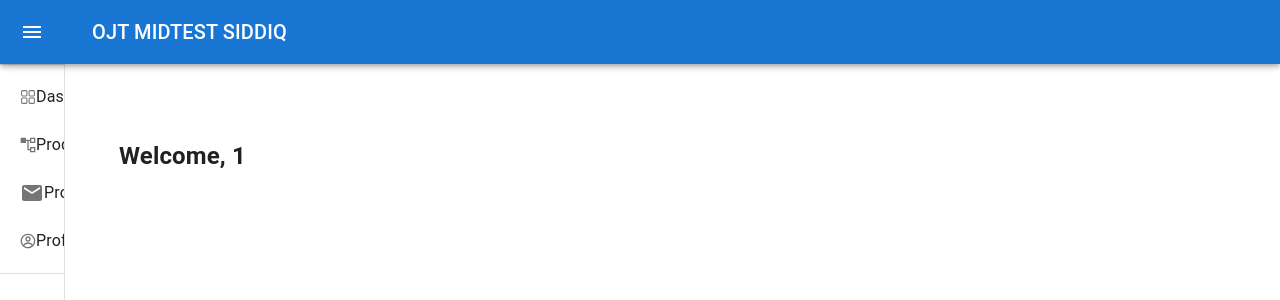
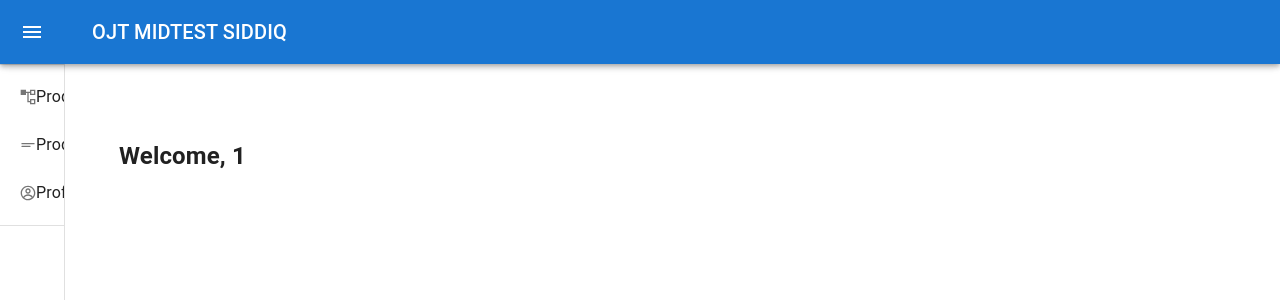
Before and after one commit to Swildz/frontend-ojtmidtest, a React (Create React App) app: page /dashboard/1 in a window 1280 px wide. Shown: the top 300 px of the page. Built offline with nearby package versions, Linux system fonts and the light colour scheme.

Commit message:
Update Nav

```diff
--- a/src/components/sidebar.component.jsx
+++ b/src/components/sidebar.component.jsx
@@ -15,12 +15,11 @@ import ListItem from '@mui/material/ListItem';
 import ListItemButton from '@mui/material/ListItemButton';
 import ListItemIcon from '@mui/material/ListItemIcon';
 import ListItemText from '@mui/material/ListItemText';
-import InboxIcon from '@mui/icons-material/MoveToInbox';
-import MailIcon from '@mui/icons-material/Mail';
 import { useState } from 'react';
 import Profile from '../pages/profile/profile.page';
-import { RxDashboard} from 'react-icons/rx';
-import {CgProfile, CgListTree} from 'react-icons/cg';
+import { CgProfile, CgListTree, CgDetailsLess } from 'react-icons/cg';
+import ProductList from '../pages/productList/productList.page';
+import ProductDetail from '../pages/productDetail/productDetail.page';
 const drawerWidth = 240;
 
 const openedMixin = (theme) => ({
@@ -91,8 +90,7 @@ const Drawer = styled(MuiDrawer, { shouldForwardProp: (prop) => prop !== 'open'
 export default function SidebarNav() {
     const theme = useTheme();
     const [open, setOpen] = useState(false);
-    const [profile, setProfile] = useState("Profile");
-
+    const [menu, setMenu] = useState("Profile");
     const handleDrawerOpen = () => {
         setOpen(true);
     };
@@ -131,27 +129,7 @@ export default function SidebarNav() {
                 </DrawerHeader>
                 <Divider />
                 <List>
-                    <ListItem disablePadding sx={{ display: 'block' }}>
-                        <ListItemButton
-                            sx={{
-                                minHeight: 48,
-                                justifyContent: open ? 'initial' : 'center',
-                                px: 2.5,
-                            }}
-                        >
-                            <ListItemIcon
-                                sx={{
-                                    minWidth: 0,
-                                    mr: open ? 3 : 'auto',
-                                    justifyContent: 'center',
-                                }}
-                            >
-                                <RxDashboard />
-                            </ListItemIcon>
-                            <ListItemText primary="Dashboard" />
-                        </ListItemButton>
-                    </ListItem>
-                    <ListItem disablePadding sx={{ display: 'block' }}>
+                    <ListItem disablePadding sx={{ display: 'block' }} onClick={() => setMenu("List")}>
                         <ListItemButton
                             sx={{
                                 minHeight: 48,
@@ -171,7 +149,7 @@ export default function SidebarNav() {
                             <ListItemText primary="Product List" />
                         </ListItemButton>
                     </ListItem>
-                    <ListItem disablePadding sx={{ display: 'block' }}>
+                    <ListItem disablePadding sx={{ display: 'block' }} onClick={() => setMenu("Detail")}>
                         <ListItemButton
                             sx={{
                                 minHeight: 48,
@@ -186,12 +164,12 @@ export default function SidebarNav() {
                                     justifyContent: 'center',
                                 }}
                             >
-                                <MailIcon />
+                                <CgDetailsLess />
                             </ListItemIcon>
                             <ListItemText primary="Product Detail" />
                         </ListItemButton>
                     </ListItem>
-                    <ListItem disablePadding sx={{ display: 'block' }}>
+                    <ListItem disablePadding sx={{ display: 'block' }} onClick={() => setMenu("Profile")}>
                         <ListItemButton
                             sx={{
                                 minHeight: 48,
@@ -217,7 +195,13 @@ export default function SidebarNav() {
             <Box component="main" sx={{ flexGrow: 1, p: 3 }}>
                 <DrawerHeader />
                 {
-                    profile === "Profile" && <Profile />
+                    menu === "Profile" && <Profile />
+                }
+                {
+                    menu === "List" && <ProductList />
+                }
+                {
+                    menu === "Detail" && <ProductDetail />
                 }
             </Box>
         </Box>
--- a/src/pages/dashboard/dashboard.page.jsx
+++ b/src/pages/dashboard/dashboard.page.jsx
@@ -1,13 +1,10 @@
-import { useParams } from "react-router-dom";
 import SidebarNav from "../../components/sidebar.component";
 
 function Dashboard() {
-    const { userId } = useParams();
     return (
         <div>
             <SidebarNav/>
         </div>
     )
-
 }
 export default Dashboard;
```
